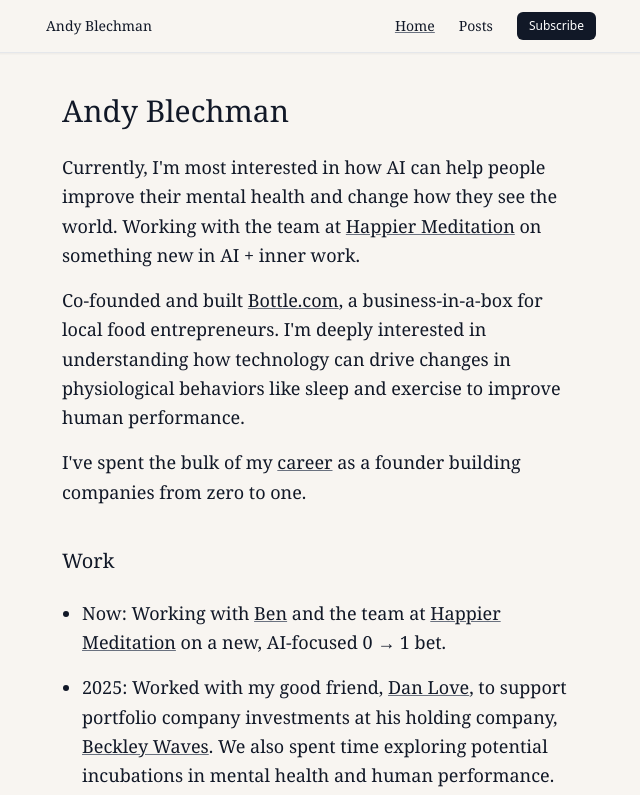
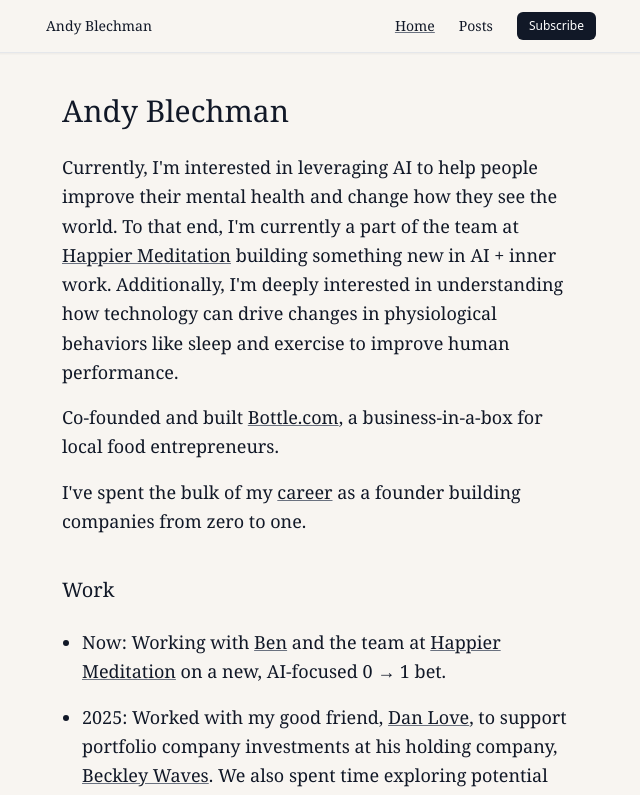
Before and after one commit to ablechman/andyblechman.com, a React (Vite) app: page / in a window 1280 px wide. Shown: the top 795 px of the page, without its empty margins (319-959 px from the left). Built offline with nearby package versions, Linux system fonts and the light colour scheme.

Commit message:
Home intro: Andy's wording for the first paragraph
Co-Authored-By: Claude Opus 5.5 <noreply@anthropic.com>
Claude-Session: https://claude.ai/code/session_016UMdc1rYe5eaa487WoE4GX

```diff
--- a/src/pages/Home.jsx
+++ b/src/pages/Home.jsx
@@ -17,21 +17,21 @@ const Home = () => {
         <h1 className="text-3xl font-normal mb-6">Andy Blechman</h1>
         <div className="text-lg leading-relaxed space-y-4">
           <p>
-            Currently, I'm most interested in how AI can help people improve their mental health and change
-            how they see the world. Working with the team at{' '}
+            Currently, I'm interested in leveraging AI to help people improve their mental health and change
+            how they see the world. To that end, I'm currently a part of the team at{' '}
             <a href="https://www.meditatehappier.com/" target="_blank" rel="noopener noreferrer" className={link}>
               Happier Meditation
             </a>{' '}
-            on something new in AI + inner work.
+            building something new in AI + inner work. Additionally, I'm deeply interested in understanding
+            how technology can drive changes in physiological behaviors like sleep and exercise to improve
+            human performance.
           </p>
           <p>
             Co-founded and built{' '}
             <a href="https://bottle.com" target="_blank" rel="noopener noreferrer" className={link}>
               Bottle.com
             </a>
-            , a business-in-a-box for local food entrepreneurs. I'm deeply interested in understanding how
-            technology can drive changes in physiological behaviors like sleep and exercise to improve human
-            performance.
+            , a business-in-a-box for local food entrepreneurs.
           </p>
           <p>
             I've spent the bulk of my{' '}
```
